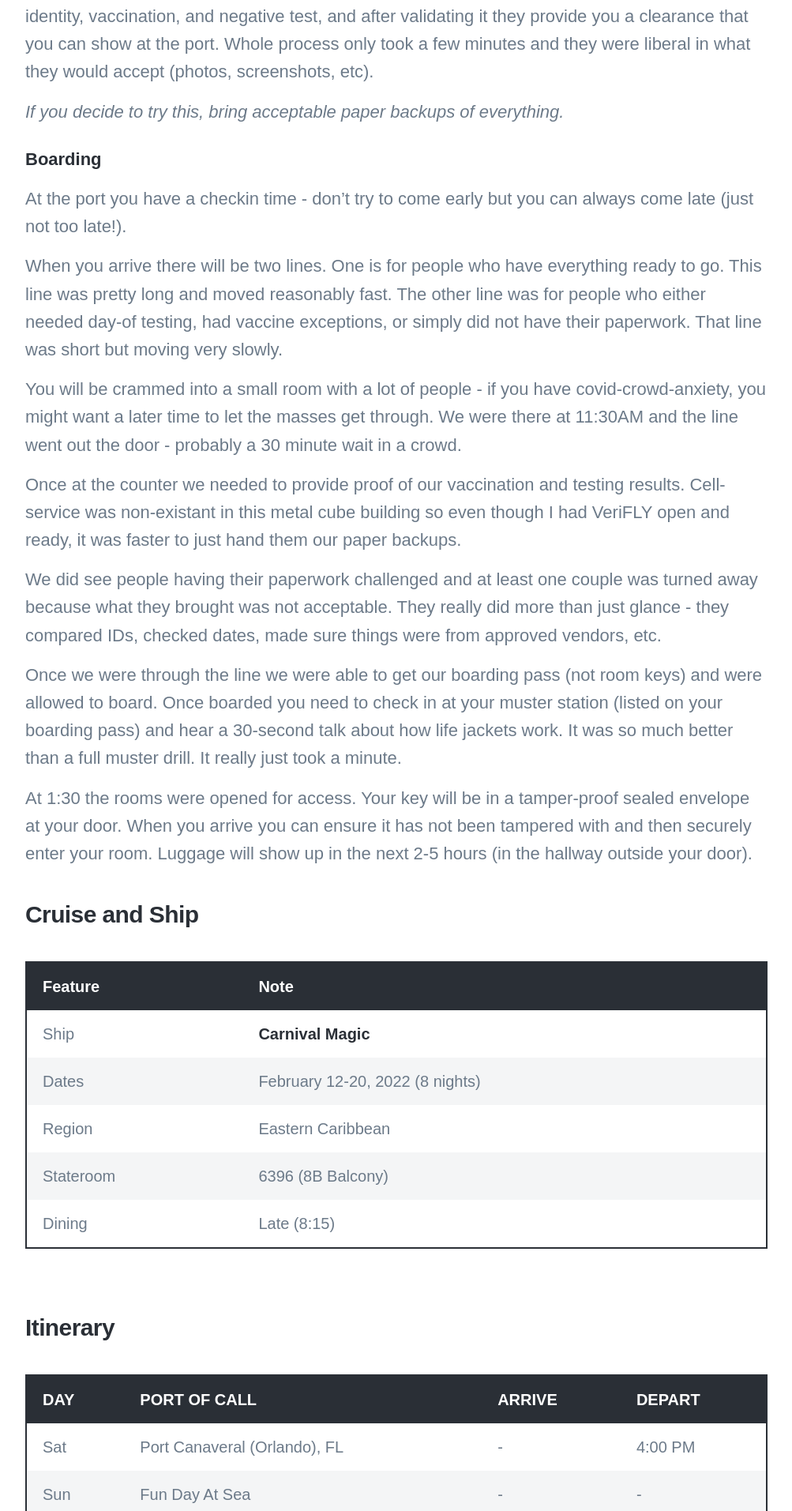
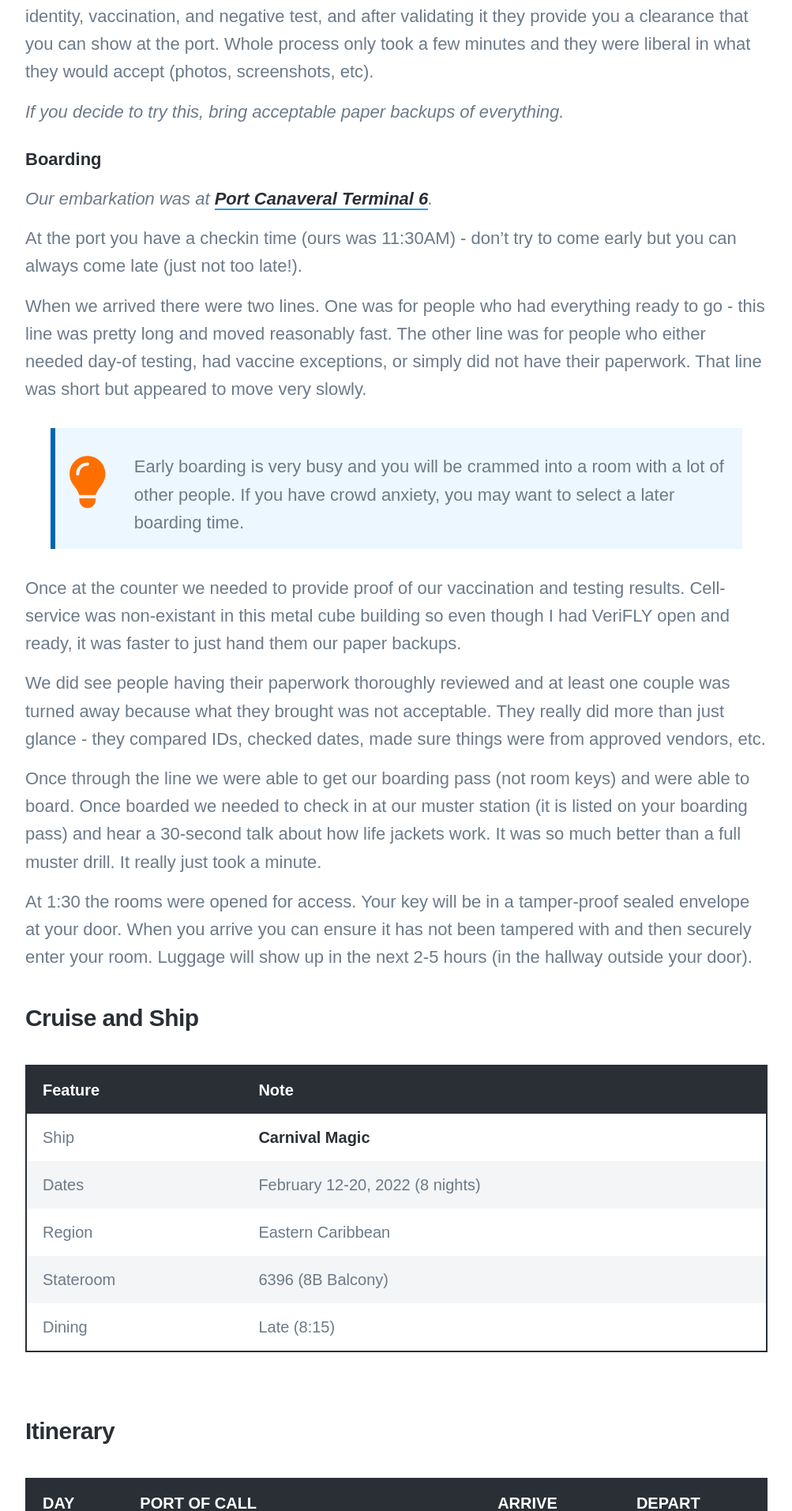
Before and after one commit to bubbafat/bubbafat.github.io, a Jekyll site: the page built from _posts/2022-03-09-travel-note-carnival-magic-february-2022.md, in a window 1280 px wide. Shown: the part 2712-4625 px from the top of the page at 79% size, without its empty margins (138-1141 px from the left). Built offline with Jekyll 4.4.1, drawn with Linux system fonts in a browser that asks for light colours; nearby versions of some CDN libraries; some web fonts are replaced; comment, search, counter and statistics services are not loaded; some of the changed text lies outside the part shown.

Commit message:
Touching up the tip bar a little and updating travel log

```diff
--- a/_posts/2022-03-09-travel-note-carnival-magic-february-2022.md
+++ b/_posts/2022-03-09-travel-note-carnival-magic-february-2022.md
@@ -53,17 +53,22 @@ _If you decide to try this, bring acceptable paper backups of everything._
 
 <h4>Boarding</h4>
 
-At the port you have a checkin time - don't try to come early but you can always come late (just not too late!).
+_Our embarkation was at [Port Canaveral Terminal 6](https://www.google.com/maps/@28.4168539,-80.6290006,3a,60y,217.37h,85.69t/data=!3m6!1e1!3m4!1sOXmeTa2X1Ezb72MfFy6yIQ!2e0!7i13312!8i6656)._
 
-When you arrive there will be two lines.  One is for people who have everything ready to go.  This line was pretty long and moved reasonably fast.  The other line was for people who either needed day-of testing, had vaccine exceptions, or simply did not have their paperwork.  That line was short but moving very slowly.
+At the port you have a checkin time (ours was 11:30AM) - don't try to come early but you can always come late (just not too late!).
 
-You will be crammed into a small room with a lot of people - if you have covid-crowd-anxiety, you might want a later time to let the masses get through.  We were there at 11:30AM and the line went out the door - probably a 30 minute wait in a crowd.
+When we arrived there were two lines.  One was for people who had everything ready to go - this line was pretty long and moved reasonably fast.  The other line was for people who either needed day-of testing, had vaccine exceptions, or simply did not have their paperwork. That line was short but appeared to move very slowly.
+
+<div class="tip">
+	<p class="tip-bulb"/>
+	<p class="tip-content">Early boarding is very busy and you will be crammed into a room with a lot of other people.  If you have crowd anxiety, you may want to select a later boarding time.</p>
+</div>
 
 Once at the counter we needed to provide proof of our vaccination and testing results. Cell-service was non-existant in this metal cube building so even though I had VeriFLY open and ready, it was faster to just hand them our paper backups.
 
-We did see people having their paperwork challenged and at least one couple was turned away because what they brought was not acceptable. They really did more than just glance - they compared IDs, checked dates, made sure things were from approved vendors, etc.
+We did see people having their paperwork thoroughly reviewed and at least one couple was turned away because what they brought was not acceptable. They really did more than just glance - they compared IDs, checked dates, made sure things were from approved vendors, etc.
 
-Once we were through the line we were able to get our boarding pass (not room keys) and were allowed to board. Once boarded you need to check in at your muster station (listed on your boarding pass) and hear a 30-second talk about how life jackets work.  It was so much better than a full muster drill.  It really just took a minute.
+Once through the line we were able to get our boarding pass (not room keys) and were able to board. Once boarded we needed to check in at our muster station (it is listed on your boarding pass) and hear a 30-second talk about how life jackets work.  It was so much better than a full muster drill.  It really just took a minute.
 
 At 1:30 the rooms were opened for access. Your key will be in a tamper-proof sealed envelope at your door.  When you arrive you can ensure it has not been tampered with and then securely enter your room.  Luggage will show up in the next 2-5 hours (in the hallway outside your door).
 
@@ -105,7 +110,7 @@ At 1:30 the rooms were opened for access. Your key will be in a tamper-proof sea
 - St. Kitts' duty free had the best liquor selection. I was able to grab a bottle of Blanton's for about $10 over US MSRP.
 - Grand Turk is your best bet for a casual beach day.
 	+ Don't pre-pay for a chair or umbrella as there will be hundreds for rent on the beach.
-	+ If you walk down the beach (to the left as you leave the ship) you will eventually end up at Jack's Shack (5-10 minute walk). Very friendly staff, good drinks, and surprisingly good food. Get the conch.
+	+ If you walk down the beach (to the left as you leave the ship) you will eventually end up at [Jack's Shack](https://www.jacksshack.tc/) (5-10 minute walk). Very friendly staff, good drinks, and surprisingly good food. Get the conch.
 
 <h3>Things We Learned (Ship and Sea Days)</h3>
 
@@ -131,7 +136,7 @@ At 1:30 the rooms were opened for access. Your key will be in a tamper-proof sea
 
 <h3>Pictures</h3>
 
-<div class="gallery" data-columns="1">
+<div class="gallery" data-columns="2">
 	<img src="/images/cruise2022magic/82270189-A5A9-4790-AA34-0C5ED2207D4B.jpg"/>
 	<img src="/images/cruise2022magic/9C8EA250-A314-4450-899B-54BD8E79601B.jpg"/>
 	<img src="/images/cruise2022magic/B6AFAA6D-A439-4744-B0E4-E5517A6F98C6.jpg"/>
--- a/_sass/_basic.scss
+++ b/_sass/_basic.scss
@@ -323,13 +323,13 @@ hr {
 ::-moz-selection { background: $accent-color; color: $background-color; }
 
 
-.tip
-{
-    background-color: #f0f7fb;
-    border-left: 6px solid #3498db;
+.tip {
+    background-color: #ECF7FF;
+    border-left: 6px solid #0065B4;
     padding: 1em 1em 1em 1em;
     display: grid;
     grid-template-columns: 1fr 9fr;
+    margin: 2em 2em 2em 2em;
 }
 
 .tip .tip-bulb {
@@ -343,6 +343,7 @@ hr {
    vertical-align: middle;
    font-weight: 900;
    font-size: 3em;
+   color: #ff6f00;
 }
 
 .tip .tip-content {
```
